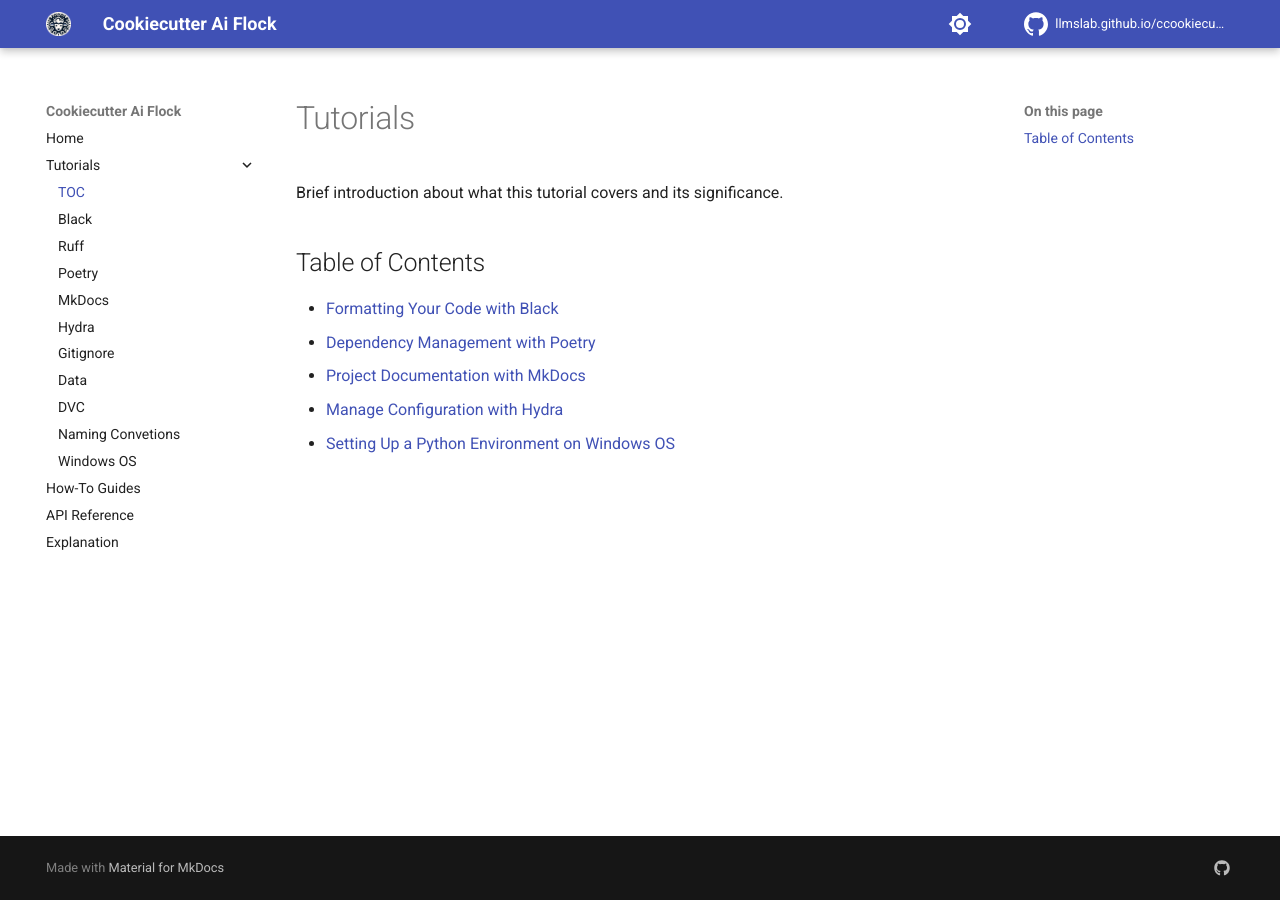
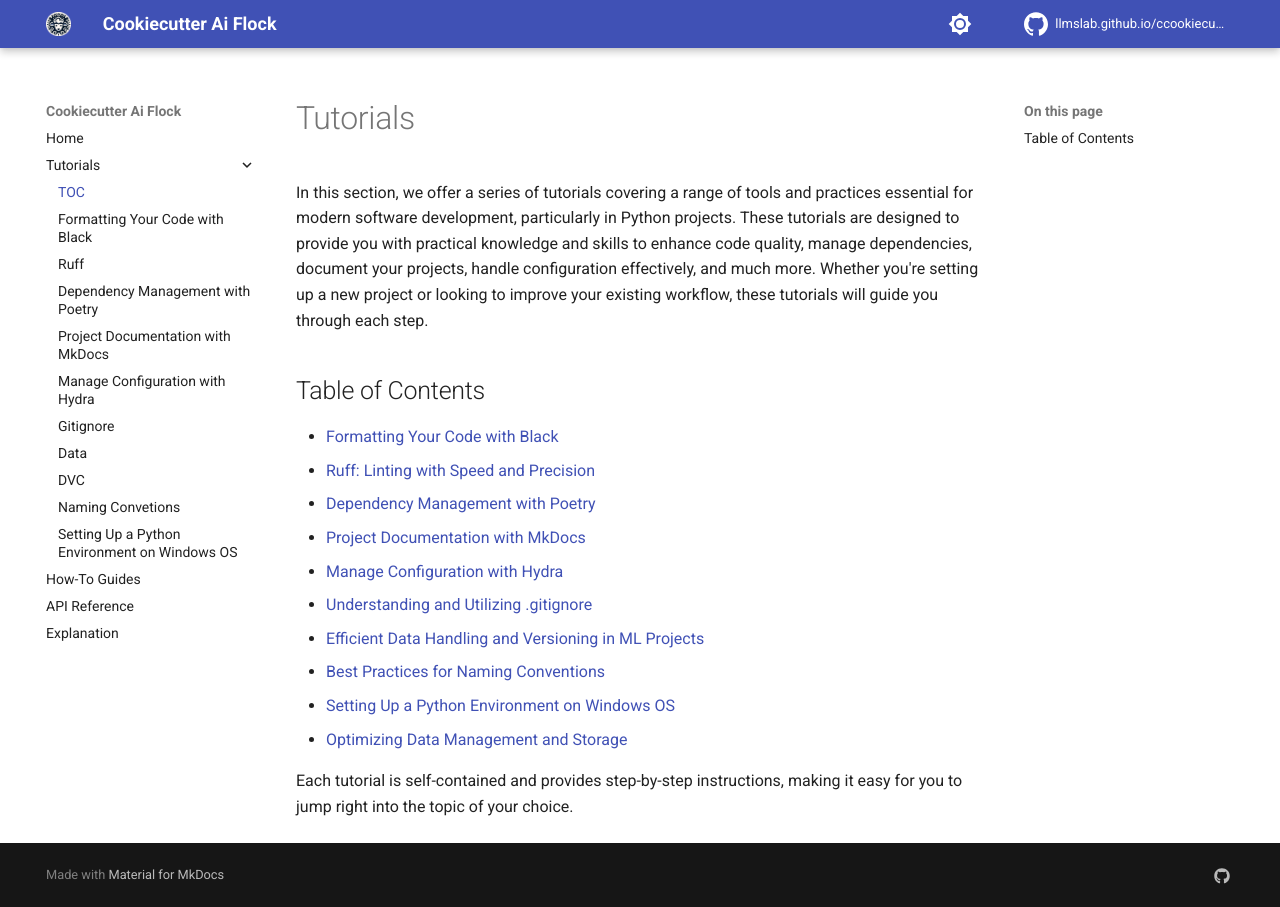
Before and after one commit to LLMsLab/cookiecutter-ai-flock, an MkDocs documentation site: the page built from docs/tutorials/turorials-intro.md, in a window 1280 px wide. Built offline with MkDocs 1.6.1 and Material for MkDocs 9.7.7, drawn with Linux system fonts in a browser that asks for light colours; comment, search, counter and statistics services are not loaded.

Commit message:
Update Tutorials Markdown with Comprehensive TOC
This commit updates the 'Tutorials' section in our documentation, integrating a complete Table of Contents (TOC) for all the available tutorials. The TOC now reflects the full range of tutorials as listed in the mkdocs.yml file, providing easy and organized access to topics such as code formatting, dependency management, documentation practices, data handling in ML projects, and more.

Key Enhancements:
- Addition of new tutorial links including Ruff, Gitignore, Data Version Control (DVC), Naming Conventions, and Data Management.
- Updated descriptions for each tutorial, offering readers a quick overview of what to expect and learn.
- Improved navigation within the documentation, allowing users to easily find and access specific tutorials.

This update ensures that our documentation is comprehensive, user-friendly, and aligned with the latest practices in Python development and data science.

```diff
--- a/docs/tutorials/turorials-intro.md
+++ b/docs/tutorials/turorials-intro.md
@@ -1,11 +1,26 @@
 # Tutorials
 
-Brief introduction about what this tutorial covers and its significance.
+In this section, we offer a series of tutorials covering a range of
+tools and practices essential for modern software development,
+particularly in Python projects. These tutorials are designed to provide
+you with practical knowledge and skills to enhance code quality, manage
+dependencies, document your projects, handle configuration effectively,
+and much more. Whether you're setting up a new project or looking to
+improve your existing workflow, these tutorials will guide you through
+each step.
 
 ## Table of Contents
 
 - [Formatting Your Code with Black](./black-formatter.md)
+- [Ruff: Linting with Speed and Precision](./ruff-linter.md)
 - [Dependency Management with Poetry](./poetry.md)
 - [Project Documentation with MkDocs](./mkdocs-docs.md)
 - [Manage Configuration with Hydra](./hydra-config.md)
+- [Understanding and Utilizing .gitignore](./gitignore.md)
+- [Efficient Data Handling and Versioning in ML Projects](./data-version-control.md)
+- [Best Practices for Naming Conventions](./naming-conventions.md)
 - [Setting Up a Python Environment on Windows OS](./windows-os-setup.md)
+- [Optimizing Data Management and Storage](./data.md)
+
+Each tutorial is self-contained and provides step-by-step instructions,
+making it easy for you to jump right into the topic of your choice.
--- a/mkdocs.yml
+++ b/mkdocs.yml
@@ -85,16 +85,16 @@
   - Home: index.md
   - Tutorials:
     - TOC: tutorials/turorials-intro.md
-    - Black: tutorials/black-formatter.md
+    - Formatting Your Code with Black: tutorials/black-formatter.md
     - Ruff: tutorials/ruff-linter.md
-    - Poetry: tutorials/poetry.md
-    - MkDocs: tutorials/mkdocs-docs.md
-    - Hydra: tutorials/hydra-config.md
+    - Dependency Management with Poetry: tutorials/poetry.md
+    - Project Documentation with MkDocs: tutorials/mkdocs-docs.md
+    - Manage Configuration with Hydra: tutorials/hydra-config.md
     - Gitignore: tutorials/gitignore.md
     - Data: tutorials/data.md
     - DVC: tutorials/data-version-control.md
     - Naming Convetions: tutorials/naming-conventions.md
-    - Windows OS: tutorials/windows-os-setup.md
+    - Setting Up a Python Environment on Windows OS: tutorials/windows-os-setup.md
   - How-To Guides: how-to-guides.md
   - API Reference: api-reference.md
   - Explanation: explanation.md
```
